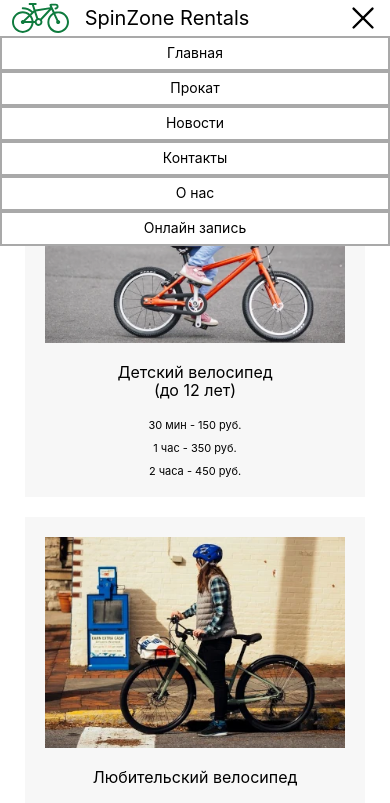
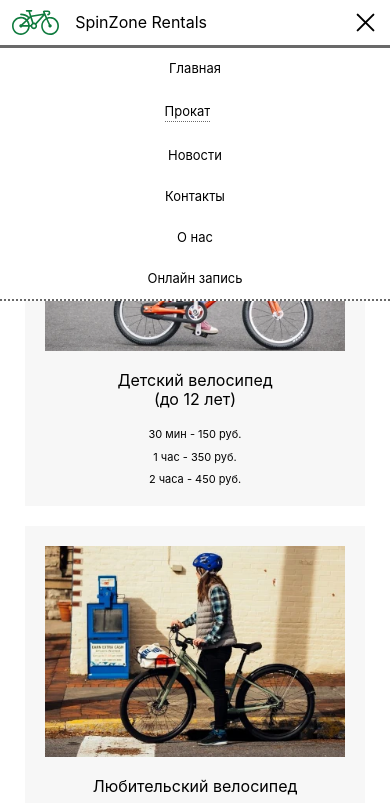
Before and after one commit to KnightParzivalll/SpinZone-Rentals, a plain HTML site: page src/rent.html in a window 390 px wide. Both pictures are taken after a click on the label 363 px from the left and 18 px from the top of the page. Shown: the top 803 px of the page. Drawn offline with Linux system fonts and the light colour scheme.

Commit message:
fix: fix adaptivity in header

```diff
--- a/src/public/css/header.css
+++ b/src/public/css/header.css
@@ -1,3 +1,51 @@
+/* Adaptivity */
+.header {
+  --logo-height-min: 25;
+  --logo-height-max: 33;
+
+  --logo-height: calc(
+    var(--logo-height-min) * 1px +
+      (var(--logo-height-max) - var(--logo-height-min)) * (100vw - 480px) /
+      (1920 - 480)
+  );
+
+  --logo-height-restricted: calc(
+    max(
+      var(--logo-height-min) * 1px,
+      min(var(--logo-height), var(--logo-height-max) * 1px)
+    )
+  );
+}
+
+.header-logo {
+  --text-min: 16;
+  --text-max: 22;
+
+  --text-size: calc(
+    var(--text-min) * 1px + (var(--text-max) - var(--text-min)) *
+      (100vw - 480px) / (1920 - 480)
+  );
+
+  font-size: calc(
+    max(var(--text-min) * 1px, min(var(--text-size), var(--text-max) * 1px))
+  );
+}
+
+.nav {
+  --text-min: 13;
+  --text-max: 15;
+
+  --text-size: calc(
+    var(--text-min) * 1px + (var(--text-max) - var(--text-min)) *
+      (100vw - 480px) / (1920 - 480)
+  );
+
+  font-size: calc(
+    max(var(--text-min) * 1px, min(var(--text-size), var(--text-max) * 1px))
+  );
+}
+/* End adaptivity */
+
 .header {
   height: fit-content;
 
@@ -6,23 +54,24 @@
   align-items: center;
 
   background-color: white;
-  border-bottom: 3px solid black;
+  border-bottom: 3px solid dimgrey;
 
   font-family: "Inter";
   font-weight: 400;
+
+  padding-top: 10px !important;
+  padding-bottom: 10px !important;
 }
 
 .header-logo {
   display: flex;
   align-items: center;
 
-  font-size: 20px;
-
-  gap: 1rem;
+  gap: 1em;
 }
 
 .header-logo img {
-  height: 30px;
+  height: var(--logo-height-restricted);
 }
 
 #nav-toggle {
@@ -32,15 +81,14 @@
 .nav-icon-container {
   display: none;
 
+  line-height: 0;
+
   cursor: pointer;
-
-  width: 30px;
-  height: 30px;
 }
 
 .nav-icon-container img {
-  width: 100%;
-  height: 100%;
+  width: var(--logo-height-restricted);
+  height: var(--logo-height-restricted);
 
   animation-name: opacity-change;
   animation-duration: 0.8s;
@@ -52,11 +100,8 @@
 
 .nav {
   display: flex;
-  flex-direction: row;
 
-  font-size: 14px;
-
-  gap: 1rem;
+  gap: 1em;
 
   list-style-type: none;
 
@@ -66,22 +111,29 @@
 
 .nav > li {
   overflow: hidden;
+
+  width: fit-content;
+  height: fit-content;
+
+  margin: 0;
+  padding: 0;
 }
 
 .nav > li a {
   color: black;
+  text-decoration: none;
 
-  text-decoration: none;
   transition: color 0.3s ease;
 }
 
 .nav-selected {
-  border-bottom: 1px solid dimgray;
-  padding: 1px 3px;
+  border-bottom: 1px dotted dimgrey !important;
+  /* padding: 1px 3px !important; */
+  padding-top: 2px !important;
 }
 
 .nav > li a:hover {
-  color: dimgray;
+  color: tomato;
 }
 
 @media (max-width: 900px) {
@@ -98,47 +150,36 @@
   }
 
   .nav {
+    display: none;
+
     width: 100%;
 
     position: absolute;
-    top: calc(30px + 2 * 0.8vw);
+    top: calc(var(--logo-height-restricted) + 2 * 10px);
     left: 0;
 
     flex-direction: column;
     justify-content: center;
     align-items: center;
 
-    gap: 0;
+    gap: 2em;
+    padding: 1em 0;
+
+    background-color: white;
+
+    animation-name: opacity-change;
+    animation-duration: 0.8s;
   }
 
-  #nav-toggle ~ .nav li {
-    height: 0;
-    margin: 0;
-    padding: 0;
-    border: 0;
+  #nav-toggle:checked ~ .nav {
+    display: flex;
 
-    transition: height 400ms cubic-bezier(0.23, 1, 0.32, 1);
+    border-top: 3px solid dimgrey;
+    border-bottom: 2px dotted dimgrey;
   }
 
-  #nav-toggle:checked ~ .nav li {
-    border: 2px solid darkgray;
-
-    height: 2.5em;
-    padding: 0.5em;
-
-    transition: height 400ms cubic-bezier(0.23, 1, 0.32, 1);
-  }
-
-  .nav > li {
-    width: 100%;
-
-    display: flex;
-    justify-content: center;
-
-    margin: 0;
-    padding: 0.5em 0;
-
-    color: black;
-    background-color: white;
+  .nav-selected {
+    padding-bottom: 2px !important;
+    margin-right: 15px !important;
   }
 }
--- a/src/rent.html
+++ b/src/rent.html
@@ -9,6 +9,7 @@
     <link rel="stylesheet" href="public/css/global.css" />
     <link rel="stylesheet" href="public/css/footer.css" />
     <link rel="stylesheet" href="public/css/rent/rent.css" />
+    <link rel="stylesheet" href="public/css/animations.css" />
   </head>
   <body>
     <header class="safe-container header">
```
